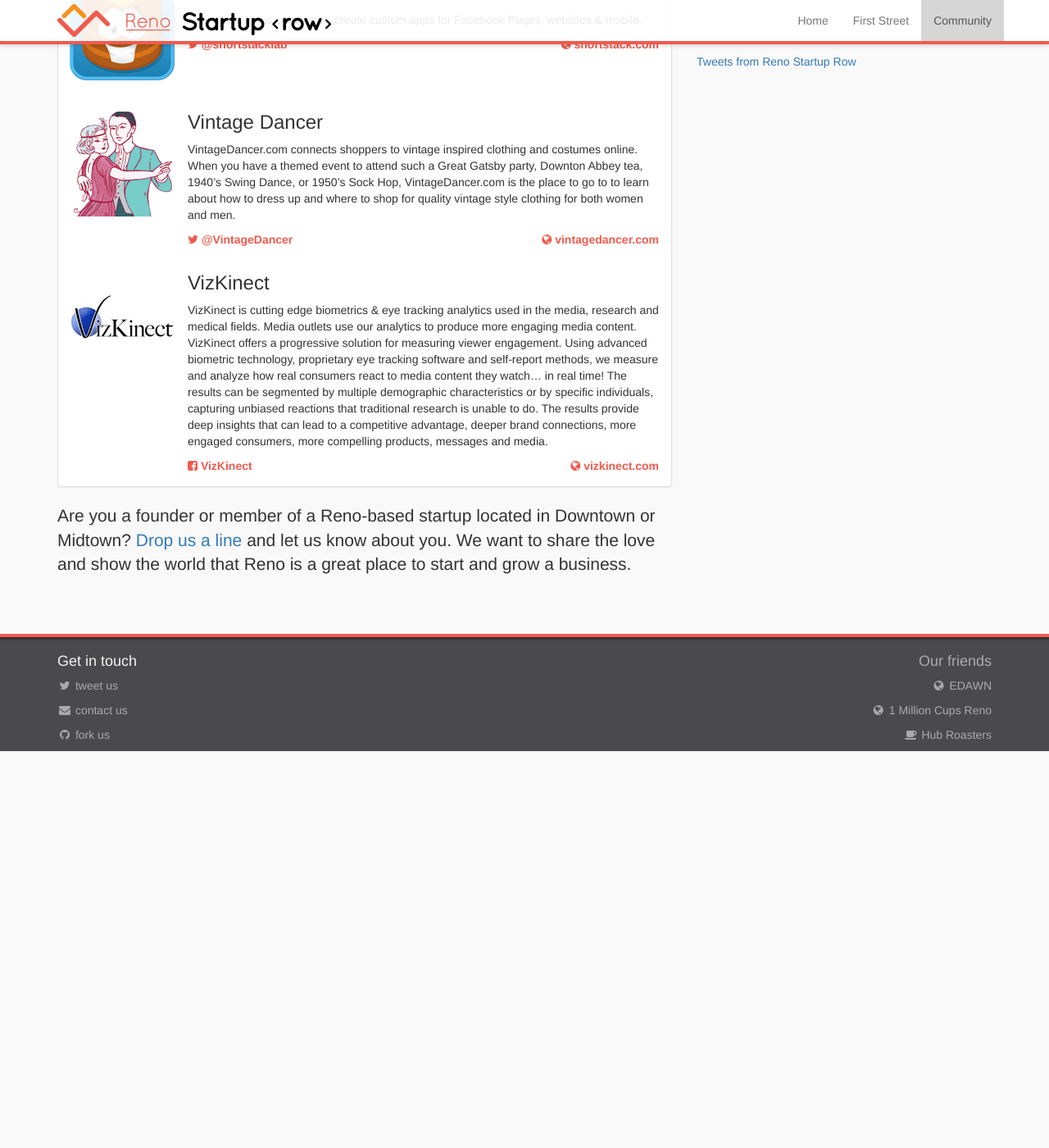
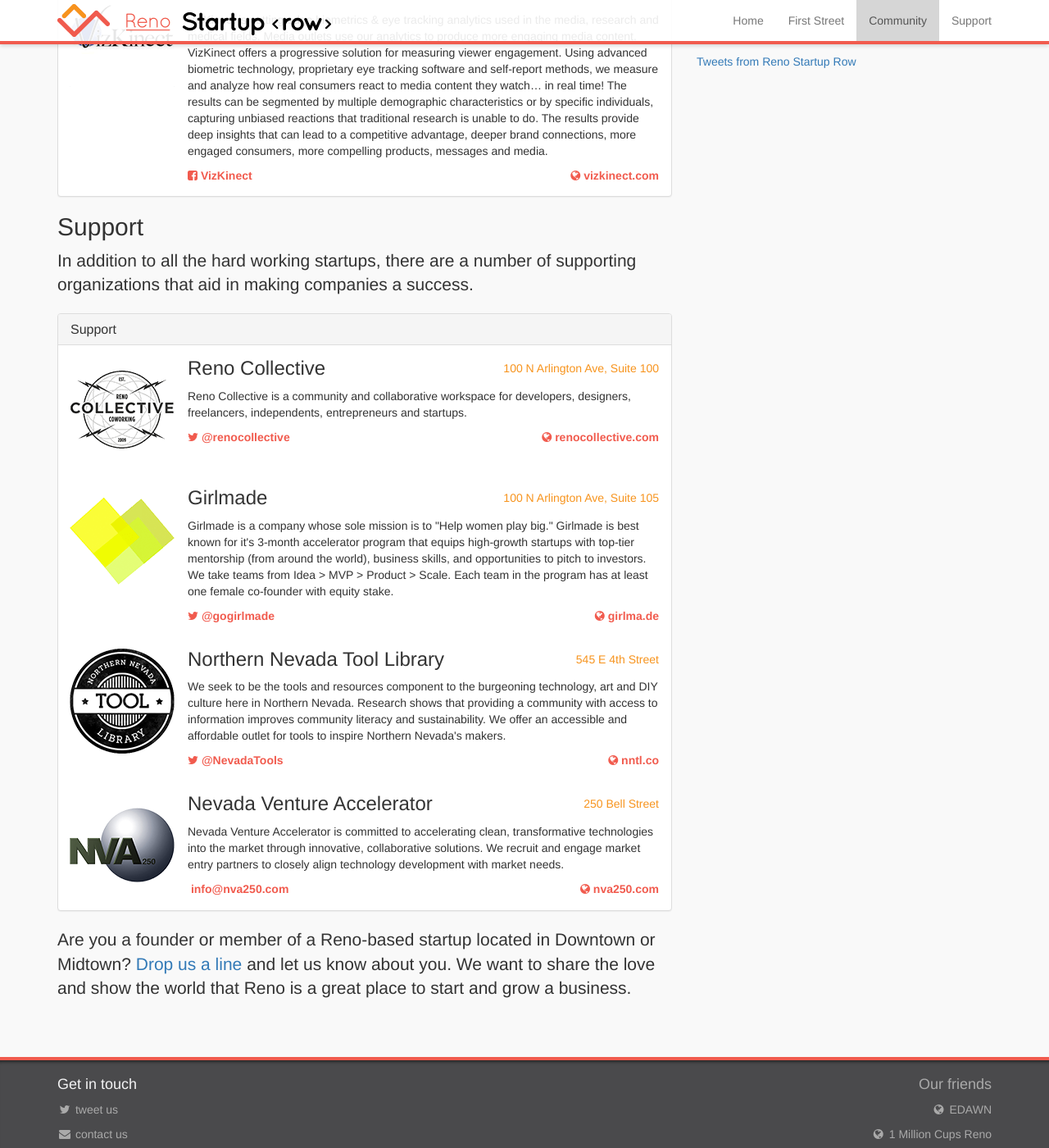
Before and after one commit to startuprow/startuprow.github.io, a Jekyll site: the page built from index.html, in a window 1280 px wide and 1400 px high, scrolled down 5329 px. Shown: the whole window at 82% size. Built offline with Jekyll 4.4.1, drawn with Linux system fonts in a browser that asks for light colours; nearby versions of some CDN libraries; Markdown is read by kramdown in place of the engine named in the settings; comment, search, counter and statistics services are not loaded; before the commit the page ends 6245 px from its top, so only the background shows below that; some of the changed text lies outside the part shown.

Commit message:
Added Support section for businesses that help startups, moved Girlmade and Collective, added NNTL and NVA

```diff
--- a/_layouts/default.html
+++ b/_layouts/default.html
@@ -37,6 +37,7 @@
             <li><a href="#home">Home</a></li>
             <li><a href="#first-street">First Street</a></li>
             <li><a href="#community">Community</a></li>
+            <li><a href="#support">Support</a></li>
           </ul>
         </div><!--/.nav-collapse -->
       </div>
--- a/index.html
+++ b/index.html
@@ -75,17 +75,6 @@
 
   <div class="panel-body company-profile">
     <div class="company-logo">
-      <img src="/img/logo/renocollective.png">
-    </div>
-    <span class="contact address pull-right">100 N Arlington Ave, Suite 100</span>
-    <h3>Reno Collective</h3>
-    <p>Reno Collective is a community and collaborative workspace for developers, designers, freelancers, independents, entrepreneurs and startups.</p>
-    <span class="contact twitter"><a href="https://twitter.com/renocollective"><i class="fa fa-twitter"></i> @renocollective</a></span>
-    <span class="contact website pull-right"><a href="http://renocollective.com"><i class="fa fa-globe"></i> renocollective.com</a></span>
-  </div>
-
-  <div class="panel-body company-profile">
-    <div class="company-logo">
       <img src="/img/logo/cloudsnap.png">
     </div>
     <span class="contact address pull-right">Reno Collective</span>
@@ -137,17 +126,6 @@
     <p>Pinoccio is a complete ecosystem for the Internet of Things. When we say "complete ecosystem" we mean that it is both hardware and software, built together with the goal of helping you create a web-enabled DIY project as quickly and as easily as possible. On the hardware side, Pinoccio is a wireless, web-ready microcontroller with WiFi, LiPo battery, and built-in radio. It’s also an API to get your board talking to the Web right out of the box.</p>
     <span class="contact twitter"><a href="http://twitter.com/gopinoccio"><i class="fa fa-twitter"></i> @goPinoccio</a></span>
     <span class="contact website pull-right"><a href="http://pinocc.io"><i class="fa fa-globe"></i> pinocc.io</a></span>
-  </div>
-
-  <div class="panel-body company-profile">
-    <div class="company-logo">
-      <img src="/img/logo/girlmade.png">
-    </div>
-    <span class="contact address pull-right">100 N Arlington Ave, Suite 105</span>
-    <h3>Girlmade</h3>
-    <p>Girlmade is a company whose sole mission is to "Help women play big." Girlmade is best known for it's 3-month accelerator program that equips high-growth startups with top-tier mentorship (from around the world), business skills, and opportunities to pitch to investors. We take teams from Idea &gt; MVP &gt; Product &gt; Scale. Each team in the program has at least one female co-founder with equity stake.</p>
-    <span class="contact twitter"><a href="http://twitter.com/gogirlmade"><i class="fa fa-twitter"></i> @gogirlmade</a></span>
-    <span class="contact website pull-right"><a href="http://girlma.de"><i class="fa fa-globe"></i> girlma.de</a></span>
   </div>
 </div>
 
@@ -357,6 +335,62 @@
   </div>
 </div>
 
+<h2 id="support">Support</h2>
+
+<p class="lead">
+  In addition to all the hard working startups, there are a number of supporting organizations that aid in making companies a success.
+</p>
+
+<div class="panel panel-default">
+  <div class="panel-heading">
+    <h3 class="panel-title">Support</h3>
+  </div>
+
+  <div class="panel-body company-profile">
+    <div class="company-logo">
+      <img src="/img/logo/renocollective.png">
+    </div>
+    <span class="contact address pull-right">100 N Arlington Ave, Suite 100</span>
+    <h3>Reno Collective</h3>
+    <p>Reno Collective is a community and collaborative workspace for developers, designers, freelancers, independents, entrepreneurs and startups.</p>
+    <span class="contact twitter"><a href="https://twitter.com/renocollective"><i class="fa fa-twitter"></i> @renocollective</a></span>
+    <span class="contact website pull-right"><a href="http://renocollective.com"><i class="fa fa-globe"></i> renocollective.com</a></span>
+  </div>
+
+  <div class="panel-body company-profile">
+    <div class="company-logo">
+      <img src="/img/logo/girlmade.png">
+    </div>
+    <span class="contact address pull-right">100 N Arlington Ave, Suite 105</span>
+    <h3>Girlmade</h3>
+    <p>Girlmade is a company whose sole mission is to "Help women play big." Girlmade is best known for it's 3-month accelerator program that equips high-growth startups with top-tier mentorship (from around the world), business skills, and opportunities to pitch to investors. We take teams from Idea &gt; MVP &gt; Product &gt; Scale. Each team in the program has at least one female co-founder with equity stake.</p>
+    <span class="contact twitter"><a href="http://twitter.com/gogirlmade"><i class="fa fa-twitter"></i> @gogirlmade</a></span>
+    <span class="contact website pull-right"><a href="http://girlma.de"><i class="fa fa-globe"></i> girlma.de</a></span>
+  </div>
+
+  <div class="panel-body company-profile">
+    <div class="company-logo">
+      <img src="/img/logo/nntl.png">
+    </div>
+    <span class="contact address pull-right">545 E 4th Street</span>
+    <h3>Northern Nevada Tool Library</h3>
+    <p>We seek to be the tools and resources component to the burgeoning technology, art and DIY culture here in Northern Nevada. Research shows that providing a community with access to information improves community literacy and sustainability. We offer an accessible and affordable outlet for tools to inspire Northern Nevada's makers.</p>
+    <span class="contact twitter"><a href="https://twitter.com/NevadaTools"><i class="fa fa-twitter"></i> @NevadaTools</a></span>
+    <span class="contact website pull-right"><a href="http://nntl.co"><i class="fa fa-globe"></i> nntl.co</a></span>
+  </div>
+
+  <div class="panel-body company-profile">
+    <div class="company-logo">
+      <img src="/img/logo/nva.png">
+    </div>
+    <span class="contact address pull-right">250 Bell Street</span>
+    <h3>Nevada Venture Accelerator</h3>
+    <p>Nevada Venture Accelerator is committed to accelerating clean, transformative technologies into the market through innovative, collaborative solutions. We recruit and engage market entry partners to closely align technology development with market needs.</p>
+    <span class="contact twitter"><a href="mailto:info@nva250.com"><i class="fa fa-enveloper-square"></i> info@nva250.com</a></span>
+    <span class="contact website pull-right"><a href="http://nva250.com"><i class="fa fa-globe"></i> nva250.com</a></span>
+  </div>
+</div>
+
 <p class="lead bottomspace">
   Are you a founder or member of a Reno-based startup located in Downtown or Midtown? <a href="mailto:admin@renostartuprow.com">Drop us a line</a> and let us know about you. We want to share the love and show the world that Reno is a great place to start and grow a business.
 </p>
```
Also changed, not shown: img/logo/nntl.png (added), img/logo/nva.png (added).
